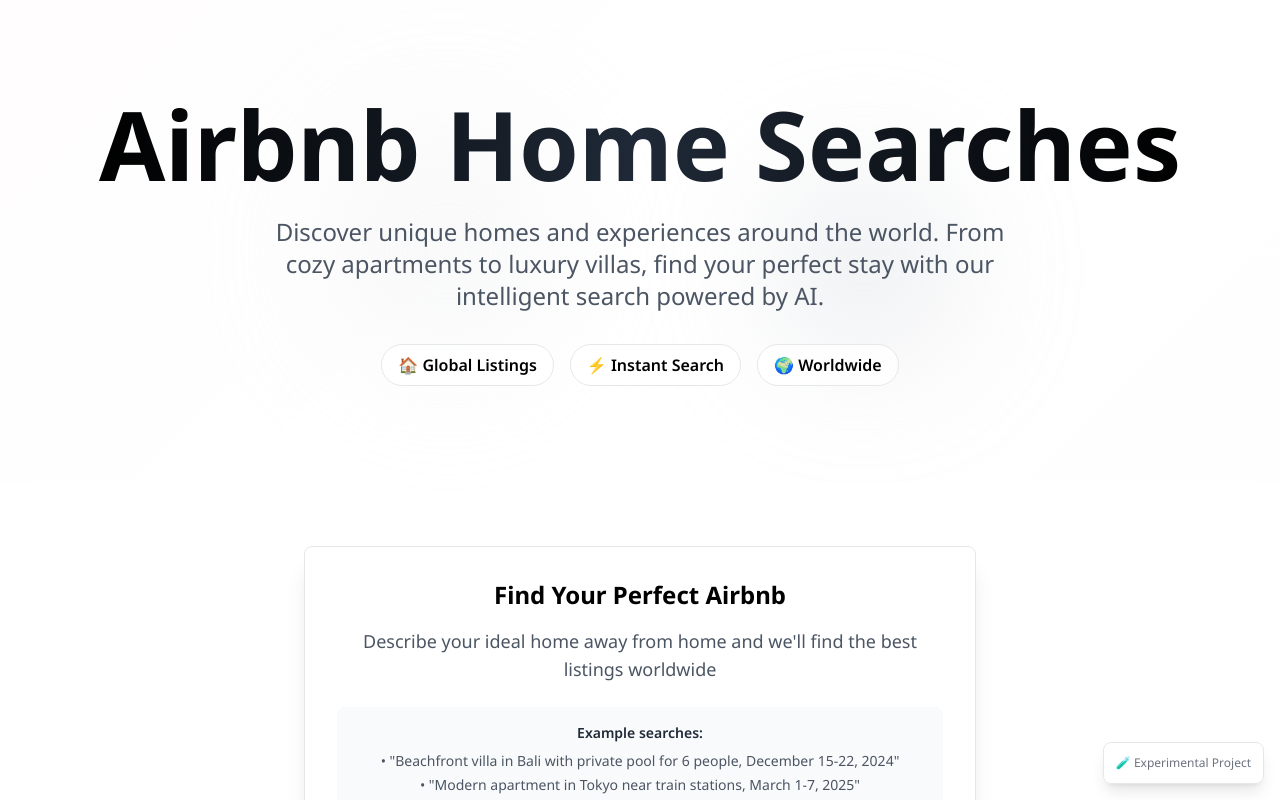
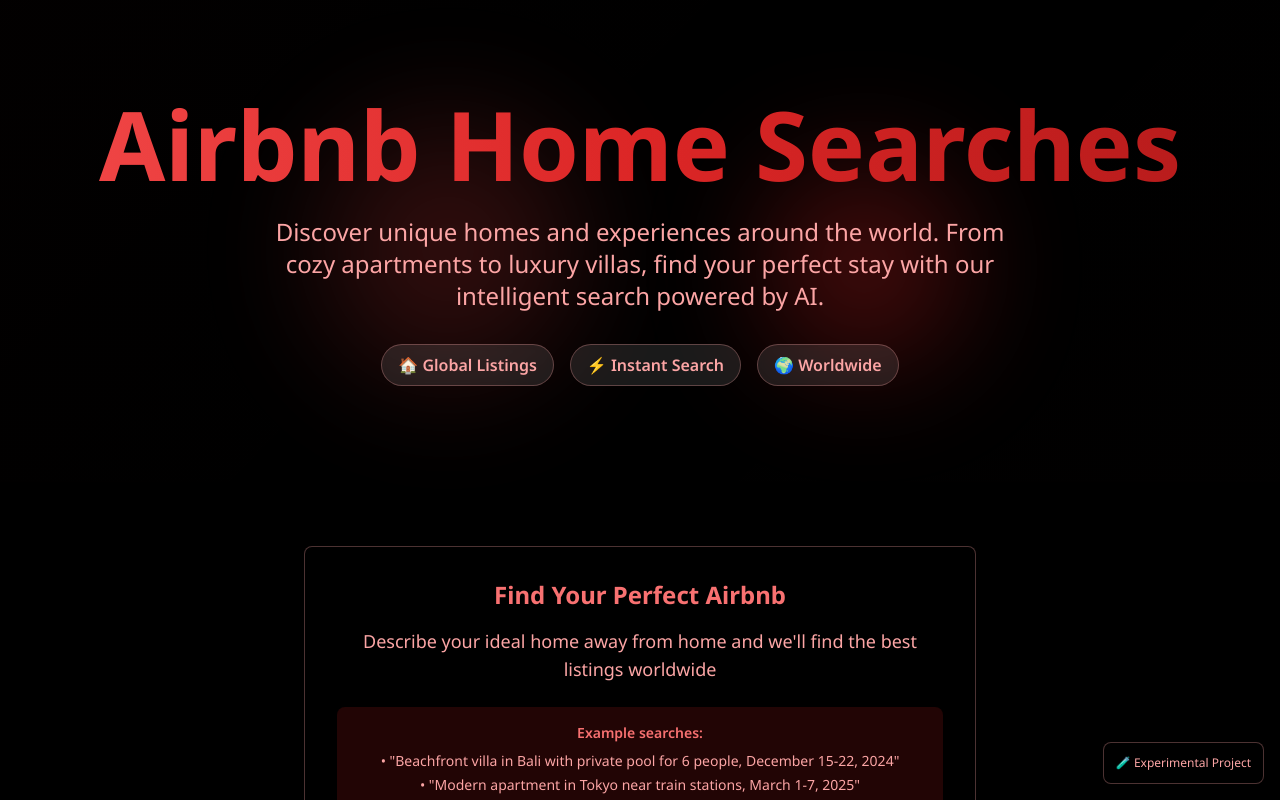
Before and after one commit to traversaal-ai/chrono-voyage-ai, a React (Vite) app: page / in a window 1280 px wide. Shown: the top 800 px of the page. Built offline with nearby package versions, Linux system fonts and the light colour scheme.

Commit message:
Fix: Apply black background and hero font color
Updated the background to black and applied a red gradient to the hero font. Adjusted the hero section font color for consistency.

```diff
--- a/src/components/HeroSection.tsx
+++ b/src/components/HeroSection.tsx
@@ -3,7 +3,7 @@ import React from 'react';
 
 const HeroSection = () => {
   return (
-    <div className="relative text-center py-24 px-4">
+    <div className="relative text-center py-24 px-4 bg-black">
       {/* Subtle red gradient background */}
       <div
         className="absolute inset-0 opacity-10"
@@ -14,33 +14,33 @@ const HeroSection = () => {
 
       <div className="container mx-auto relative z-10">
         <h1 className="text-6xl md:text-8xl font-bold mb-6 animate-fade-in">
-          <span className="bg-gradient-to-r from-black via-gray-800 to-black bg-clip-text text-transparent">
+          <span className="bg-gradient-to-r from-red-500 via-red-600 to-red-700 bg-clip-text text-transparent">
             Airbnb Home Searches
           </span>
         </h1>
 
-        <p className="text-xl md:text-2xl text-gray-600 mb-8 max-w-3xl mx-auto animate-slide-up">
+        <p className="text-xl md:text-2xl text-red-300 mb-8 max-w-3xl mx-auto animate-slide-up">
           Discover unique homes and experiences around the world.
           From cozy apartments to luxury villas, find your perfect stay
           with our intelligent search powered by AI.
         </p>
 
         <div className="flex justify-center space-x-4 animate-fade-in" style={{ animationDelay: '0.6s' }}>
-          <div className="px-4 py-2 bg-white/80 backdrop-blur-sm border border-gray-200 rounded-full">
-            <span className="text-black font-semibold">🏠 Global Listings</span>
+          <div className="px-4 py-2 bg-white/10 backdrop-blur-sm border border-red-300/30 rounded-full">
+            <span className="text-red-300 font-semibold">🏠 Global Listings</span>
           </div>
-          <div className="px-4 py-2 bg-white/80 backdrop-blur-sm border border-gray-200 rounded-full">
-            <span className="text-black font-semibold">⚡ Instant Search</span>
+          <div className="px-4 py-2 bg-white/10 backdrop-blur-sm border border-red-300/30 rounded-full">
+            <span className="text-red-300 font-semibold">⚡ Instant Search</span>
           </div>
-          <div className="px-4 py-2 bg-white/80 backdrop-blur-sm border border-gray-200 rounded-full">
-            <span className="text-black font-semibold">🌍 Worldwide</span>
+          <div className="px-4 py-2 bg-white/10 backdrop-blur-sm border border-red-300/30 rounded-full">
+            <span className="text-red-300 font-semibold">🌍 Worldwide</span>
           </div>
         </div>
       </div>
 
       {/* Animated background elements */}
-      <div className="absolute top-1/4 left-1/4 w-64 h-64 bg-gray-200 opacity-10 rounded-full blur-3xl animate-pulse"></div>
-      <div className="absolute bottom-1/4 right-1/4 w-48 h-48 bg-gray-300 opacity-10 rounded-full blur-3xl animate-pulse" style={{ animationDelay: '1s' }}></div>
+      <div className="absolute top-1/4 left-1/4 w-64 h-64 bg-red-500 opacity-5 rounded-full blur-3xl animate-pulse"></div>
+      <div className="absolute bottom-1/4 right-1/4 w-48 h-48 bg-red-600 opacity-5 rounded-full blur-3xl animate-pulse" style={{ animationDelay: '1s' }}></div>
     </div>
   );
 };
--- a/src/pages/Index.tsx
+++ b/src/pages/Index.tsx
@@ -38,7 +38,7 @@ const Index = () => {
         toast({
           title: "🏠 Search Submitted Successfully!",
           description: "We're finding the perfect Airbnb listings for you. Check your email shortly!",
-          className: "border-gray-300 bg-white text-gray-900",
+          className: "border-red-300 bg-black text-red-300",
         });
       } else {
         throw new Error(`Request failed with status: ${response.status}`);
@@ -49,7 +49,7 @@ const Index = () => {
         title: "❌ Connection Error",
         description: "Unable to process your search. Please check your connection and try again.",
         variant: "destructive",
-        className: "border-gray-300 bg-white text-gray-900",
+        className: "border-red-300 bg-black text-red-300",
       });
     } finally {
       setIsLoading(false);
@@ -57,7 +57,7 @@ const Index = () => {
   };
 
   return (
-    <div className="min-h-screen bg-white text-gray-900 relative overflow-hidden">
+    <div className="min-h-screen bg-black text-white relative overflow-hidden">
       <ParticlesBackground />
 
       {/* Hero Section */}
@@ -67,19 +67,19 @@ const Index = () => {
       <div className="container mx-auto px-4 py-16 relative z-10">
         <div className="max-w-2xl mx-auto">
           {!isSubmitted ? (
-            <Card className="bg-white/90 backdrop-blur-sm border border-gray-200 shadow-xl p-8 animate-slide-up">
+            <Card className="bg-black/90 backdrop-blur-sm border border-red-300/30 shadow-xl p-8 animate-slide-up">
               <div className="text-center mb-8">
-                <h2 className="text-2xl font-bold text-black mb-4">
+                <h2 className="text-2xl font-bold text-red-400 mb-4">
                   Find Your Perfect Airbnb
                 </h2>
-                <p className="text-gray-600 text-lg mb-6">
+                <p className="text-red-300 text-lg mb-6">
                   Describe your ideal home away from home and we'll find the best listings worldwide
                 </p>
 
                 {/* Example queries */}
-                <div className="bg-gray-50 rounded-lg p-4 mb-6">
-                  <h3 className="text-sm font-semibold text-gray-800 mb-2">Example searches:</h3>
-                  <div className="text-sm text-gray-600 space-y-1">
+                <div className="bg-red-950/50 rounded-lg p-4 mb-6">
+                  <h3 className="text-sm font-semibold text-red-400 mb-2">Example searches:</h3>
+                  <div className="text-sm text-red-300 space-y-1">
                     <p>• "Beachfront villa in Bali with private pool for 6 people, December 15-22, 2024"</p>
                     <p>• "Modern apartment in Tokyo near train stations, March 1-7, 2025"</p>
                     <p>• "Cozy cabin in the Swiss Alps with mountain views, January 10-17, 2025"</p>
@@ -90,14 +90,14 @@ const Index = () => {
               <TravelForm onSubmit={handleFormSubmit} isLoading={isLoading} />
             </Card>
           ) : (
-            <Card className="bg-white/90 backdrop-blur-sm border border-gray-200 shadow-xl p-8 animate-slide-up text-center">
-              <div className="text-green-600 mb-4">
+            <Card className="bg-black/90 backdrop-blur-sm border border-red-300/30 shadow-xl p-8 animate-slide-up text-center">
+              <div className="text-green-400 mb-4">
                 <svg className="w-16 h-16 mx-auto mb-4" fill="currentColor" viewBox="0 0 20 20">
                   <path fillRule="evenodd" d="M10 18a8 8 0 100-16 8 8 0 000 16zm3.707-9.293a1 1 0 00-1.414-1.414L9 10.586 7.707 9.293a1 1 0 00-1.414 1.414l2 2a1 1 0 001.414 0l4-4z" clipRule="evenodd" />
                 </svg>
               </div>
-              <h2 className="text-2xl font-bold text-gray-900 mb-4">Search Submitted!</h2>
-              <p className="text-gray-600 text-lg">
+              <h2 className="text-2xl font-bold text-red-400 mb-4">Search Submitted!</h2>
+              <p className="text-red-300 text-lg">
                 You will find your listings shortly. We're searching through thousands of Airbnb properties to find your perfect match.
               </p>
             </Card>
@@ -106,16 +106,16 @@ const Index = () => {
       </div>
 
       {/* Experimental Notice */}
-      <div className="fixed bottom-4 right-4 bg-white/90 backdrop-blur-sm border border-gray-200 rounded-lg p-3 shadow-lg">
-        <p className="text-xs text-gray-500">
+      <div className="fixed bottom-4 right-4 bg-black/90 backdrop-blur-sm border border-red-300/30 rounded-lg p-3 shadow-lg">
+        <p className="text-xs text-red-300">
           🧪 Experimental Project
         </p>
       </div>
 
       {/* Footer */}
-      <footer className="border-t border-gray-200 bg-white/50 backdrop-blur-sm py-8 relative z-10">
+      <footer className="border-t border-red-300/30 bg-black/50 backdrop-blur-sm py-8 relative z-10">
         <div className="container mx-auto px-4 text-center">
-          <p className="text-gray-500">
+          <p className="text-red-300">
             © 2024 Airbnb Home Searches. Find unique stays worldwide.
           </p>
         </div>
```
